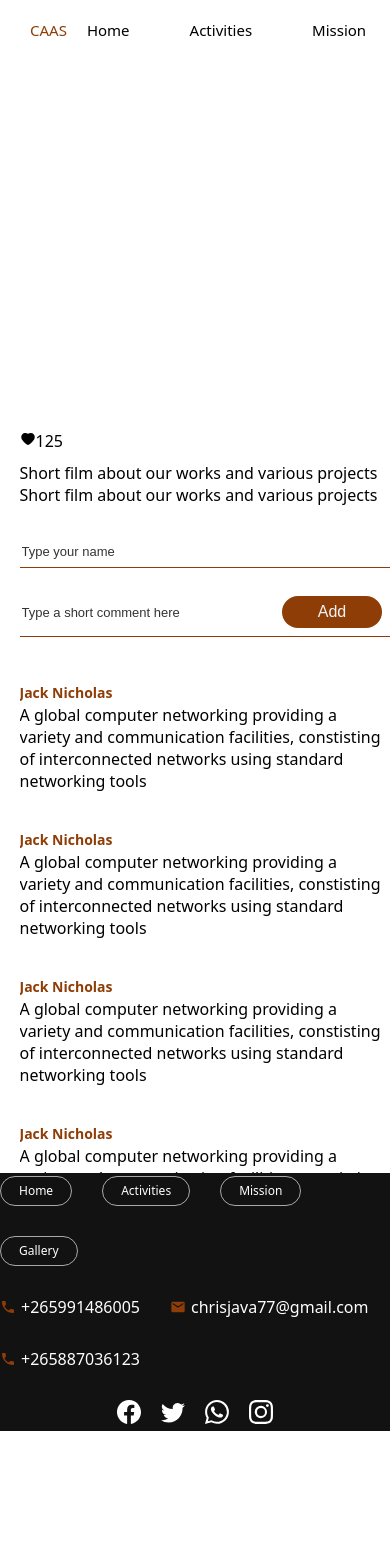
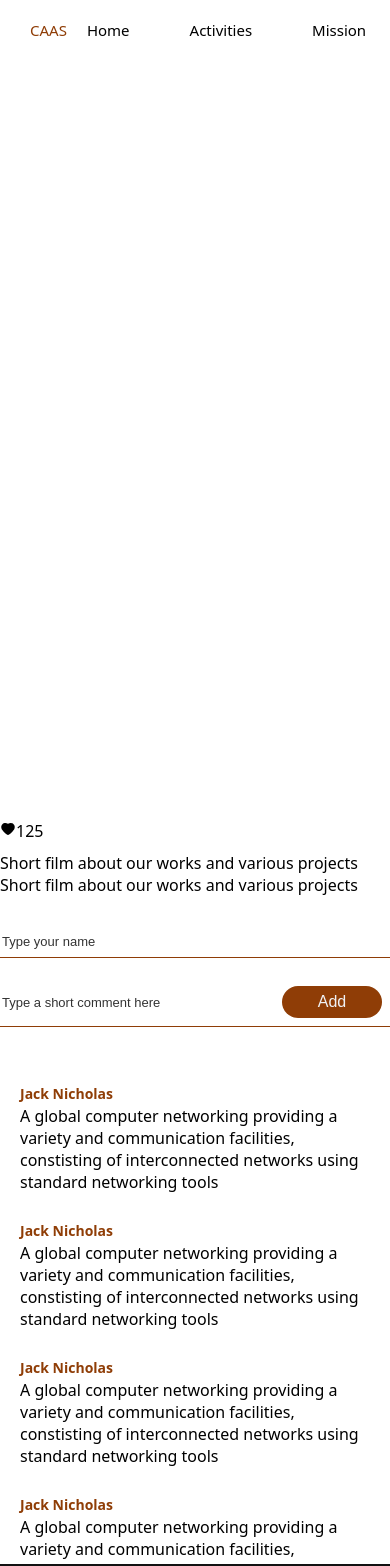
Before and after one commit to GiftChrisJava/animaters, a Next.js app: page /gallery/videos/1 in a window 390 px wide. Shown: the top 1566 px of the page. Before the commit the page ends 1431 px from the top, so only its background shows below. Built offline with nearby package versions, Linux system fonts and the light colour scheme.

Commit message:
styling vid player again 4

```diff
--- a/src/app/gallery/videos/[id]/page.module.css
+++ b/src/app/gallery/videos/[id]/page.module.css
@@ -1,14 +1,13 @@
 /* ----- play video page ----- */
 .play_container {
   /* padding-left: 2%; */
-  max-width: 750px;
+  max-width: 800px;
   margin: 0 auto;
 align-items: center;
   justify-content: center;
 }
 
 .play_video {
-  flex-basis: 100%;
 width: 1080px;
 height:750px;
 align-items: center;
@@ -22,8 +21,6 @@
 }
 
 .play_video .video {
-
-  height:auto;
 align-items: center;
   justify-content: center;
 }
@@ -54,7 +51,7 @@
 }
 
 .comment_container {
-  max-width: 600px;
+  max-width: 700px;
   margin: 0 auto;
   margin-top: 7%;
   max-height: 500px;
@@ -62,6 +59,7 @@
   display :flex;
   flex-direction : column;
  gap: 28px;
+ padding : 20px;
 }
 
 .old_comment {
@@ -179,35 +177,3 @@
   border-radius: 50px;
   height: 5px;
 }
-
-@media (max-width: 900px) {
-  .play_video {
-    flex-basis: 100%;
-  }
-
-  .right-sidebar {
-    flex-basis: 100%;
-    margin-top: 20px;
-  }
-
-  .play_container {
-    padding-left: 5%;
-  }
-
-  .vid-desc {
-    padding-left: 0;
-  }
-
-  .play_video .play_vid_info a {
-    margin-top: 10px;
-  }
-
-  .old_comment {
-    margin-top: 10px;
-    align-items: flex-start;
-  }
-
-  .add-comment input {
-    margin-left: 2%;
-  }
-}
```
